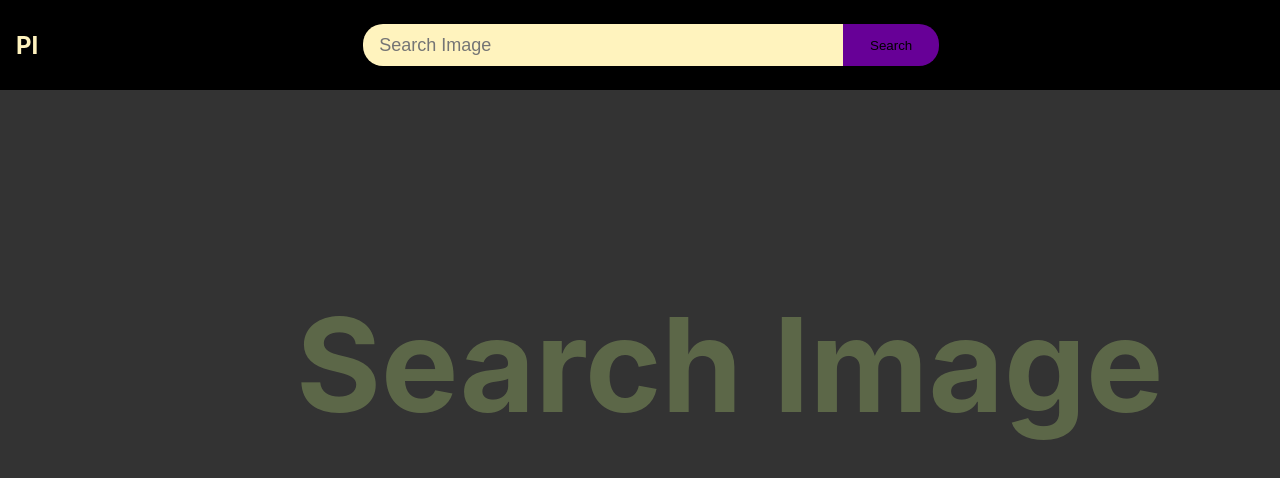
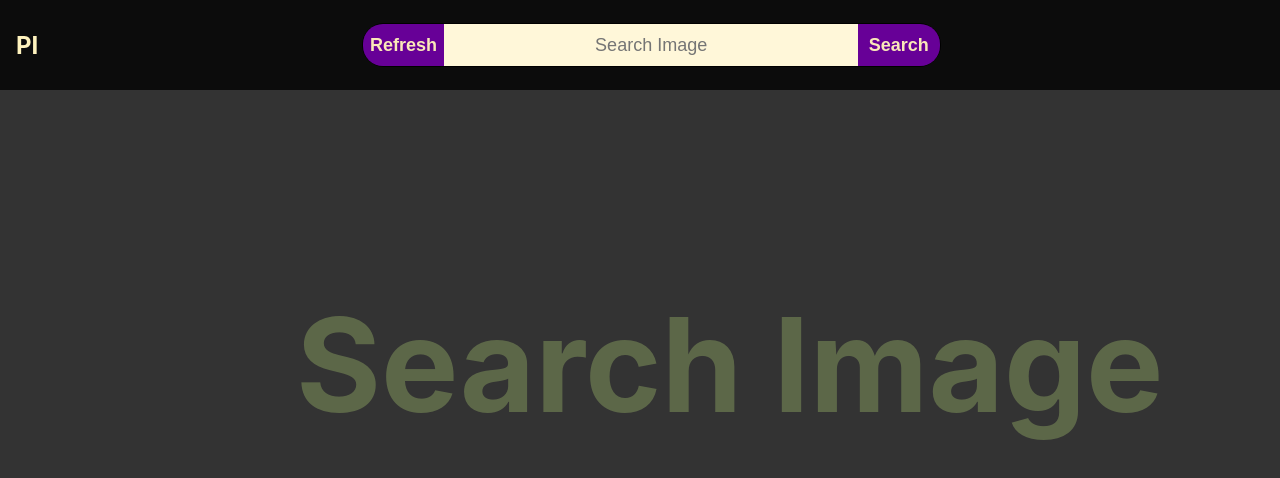
Before and after one commit to uplRajdwip/imageweb, a Next.js app: page / in a window 1280 px wide. Shown: the top 478 px of the page. Built offline with nearby package versions, Linux system fonts and the light colour scheme.

Commit message:
update all

```diff
--- a/src/common/header.module.css
+++ b/src/common/header.module.css
@@ -1,7 +1,7 @@
 .header{
     width: 100%;
     height: 90px;
-    background-color: #000000;
+    background-color: #000000f3;
     display: flex;
     justify-content: space-between;
     align-items: center;
@@ -10,11 +10,10 @@
 }
 .headerName h2{
   color: #fff3be;
-
 }
 .fullBackground{
   background-color: rgba(0, 0, 0, 0.800);
-  height: 200vh;
+  height: 150vh;
 }
 /* .fullBackground h2{
   background-color: black;
@@ -32,15 +31,16 @@
 .inputFild{
     width: 30rem;
     height: 2.6rem;
-    border-top-left-radius: 20px;
-    border-bottom-left-radius: 20px;
+    /* border-top-left-radius: 20px;
+    border-bottom-left-radius: 20px; */
     border-style: none;
     outline:none;
-    background-color: #fff3be;
+    background-color: #fff7d9;
     font-size: 18px;
     padding-left: 1rem;
     padding-right: 1rem;
     /* padding: 0; */
+    text-align: center;
 }
 .SearchBtn{
     height: 2.6rem;
@@ -50,8 +50,12 @@
     outline:none;
     cursor: pointer;
     border-style: none;
-    background-color: rgb(103, 0, 151);
+    background-color: #670097;
     padding: 0;
+    color: #fae8b8;
+    font-size: large;
+    font-style: normal;
+    font-weight: bold;
 }
 .RefreshBtn{
   height: 2.6rem;
@@ -61,8 +65,12 @@
   outline:none;
   cursor: pointer;
   border-style: none;
-  background-color: rgb(228, 228, 255);
+  background-color: #670097;
   padding: 0;
+  color: #fae8b8;
+  font-size: large;
+  font-style: normal;
+  font-weight: bold;
 }
 .image_fild{
     padding: 8px;
--- a/src/common/header.tsx
+++ b/src/common/header.tsx
@@ -1,5 +1,4 @@
-import { Form } from 'formik'
-import React, { useState } from 'react'
+import React from 'react'
 import styles from './header.module.css'
 
 const Header = (props: any) => {
--- a/src/component/ImageGalrypage.tsx
+++ b/src/component/ImageGalrypage.tsx
@@ -1,27 +1,26 @@
 import React, { useEffect, useState } from 'react'
 import Header from '../common/header';
-import { AppBar, Button, Dialog, Divider, Drawer, IconButton, ImageList, ImageListItem, List, ListItem, ListItemIcon, ListItemText, SwipeableDrawer, Toolbar } from '@mui/material'
+import {  Divider, Drawer, ImageList, ImageListItem } from '@mui/material'
 import Hook from './hooks';
 import styles from '../common/header.module.css'
-import { Box, color } from '@mui/system';
-import ClipLoader from "react-spinners/ClipLoader";
-import { Form } from 'formik';
+import { Box } from '@mui/system';
 import Image from 'next/image';
 import Loader from 'react-spinners/ClipLoader';
-// import close from '../../public/close.png'
 type Anchor = 'right';
 
 const ImageGalrypage = () => {
 
   const { getPixabayImages, searchdata, errorFound, loader } = Hook();
   const [searchFildInput, setsearchFildInput] = useState('')
+  // console.log(searchFildInput ,'dfghg');
 
   const SearchFildHandler = (searchData: any) => {
     setsearchFildInput(searchData);
+    // console.log(searchData)
   };
 
   useEffect(() => {
-    console.log(errorFound, 'loading');
+    // console.log(errorFound, 'loading');
   }, [errorFound])
 
   type Anchor = 'top' | 'left' | 'bottom' | 'right';
@@ -37,7 +36,7 @@ const ImageGalrypage = () => {
   const toggleDrawer =
     (anchor: Anchor, open: boolean, url?: any) =>
       (event: React.KeyboardEvent | React.MouseEvent) => {
-        console.log(url, "data")
+        // console.log(url, "data")
         setSidebarUrl(url);
         if (
           event.type === 'keydown' &&
@@ -50,7 +49,9 @@ const ImageGalrypage = () => {
         setState({ ...state, [anchor]: open });
       };
 
-
+  const refreshPage = () => {
+    window.location.reload();
+  }
 
   const list = (anchor: Anchor) => (
     <Box
@@ -78,21 +79,22 @@ const ImageGalrypage = () => {
           onChange={(event: any) => SearchFildHandler(event.target.value)}
           Searchbutton={true}
           onClickSearch={() => getPixabayImages(searchFildInput)}
-          onKeyPress={(e:any) => {e.key === 'Enter' && getPixabayImages(searchFildInput)}}
-          // Refreshbutton={true}
+          onKeyPress={(e: any) => { e.key === 'Enter' && getPixabayImages(searchFildInput) }}
+          Refreshbutton={true}
+          onClickRefresh={refreshPage}
         />
 
       </div>
       {loader === true ?
-       <Loader />
+        <Loader />
         :
         <div className={styles.fullBackground} >
           {(['right'] as const).map((anchor) => (
             <React.Fragment key={anchor}>
               <div className={styles.image_fild}>
                 <div className={styles.background_text}><h2>Search Image</h2></div>
-                {errorFound === ''?
-                  (<ImageList sx={{ height: 1000, overflow: 'hidden' }} cols={5} rowHeight={30} >
+                {errorFound === '' ?
+                  (<ImageList sx={{ height: 1000, overflow: 'hidden' }} cols={5} rowHeight={40} >
                     {searchdata.map((item: any) => (
                       <ImageListItem key={item.id} onClick={toggleDrawer(anchor, true, item.largeImageURL)}>
                         <img src={item.largeImageURL} />
--- a/src/component/hooks.tsx
+++ b/src/component/hooks.tsx
@@ -19,30 +19,31 @@ function Hook() {
           // Authorization : "eyJhbGciOiJIUzI1NiIsInR5cCI6IkpXVCJ9.eyJpZCI6IjYyMzk2ZWNmNmIzMWUzNTdkNDVkNjIyNCIsInJvbGUiOiJ1c2VyIiwiaWF0IjoxNjQ3OTMxNDMwLCJleHAiOjE2NDgwMTc4MzB9.BkQKCFDVzrGsGb8wOkneDFwt7e7tR0J3znZ3dtj94PY"
         },
       };
-      let url: string = `${URL}?key=${API_KEY}&q=${searchData}&image_type=photo&per_page=30&safesearch=true`;
+      let url: string = `${URL}?key=${API_KEY}&q=${searchData}&image_type=photo&per_page=40&safesearch=true`;
+
 
       const result = fetch(url, requestValues)
         .then((result: any) => {
           return result.json()
         })
         .then((result: any) => {
-          console.log(result,'result is found');
+          // console.log(result,'result is found');
           seatLoader(false)
-          if (result.hits.length > 0){
-            console.log('empty')
+          if (result.hits.length > 0) {
+            // console.log('empty')
             setSearchData(result.hits);
             setErrorFound('')
           }
           else {
-            setErrorFound('- did not match any documents.');
+            setErrorFound('your search - ' + searchData + ' - did not match any image.');
           }
         })
         .catch((err: any) => {
-          console.log(err, "error")
+          // console.log(err, "error")
         }
         );
-    } else ((err:any) => {
-      console.log(err, 'notfund')
+    } else ((err: any) => {
+      // console.log(err, 'notfund')
     })
   };
   return { getPixabayImages, searchdata, errorFound, loader };
```
